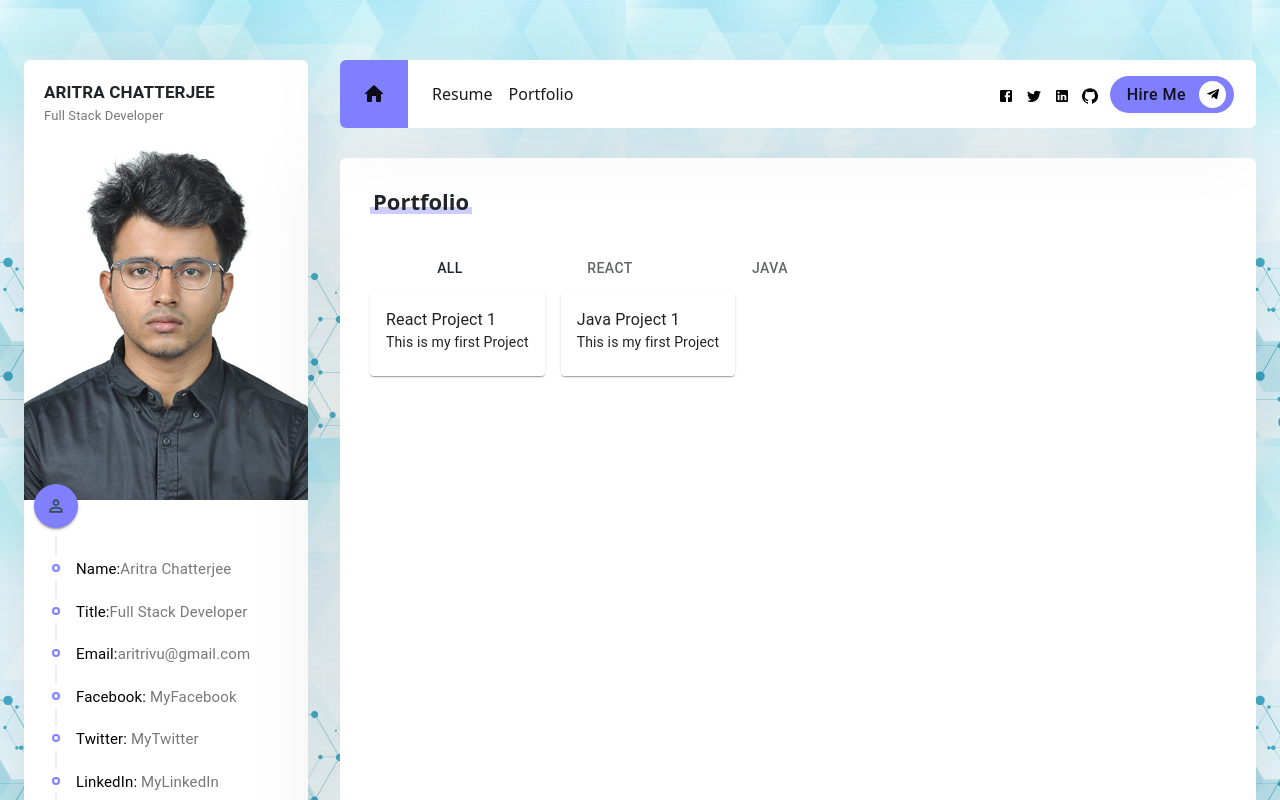
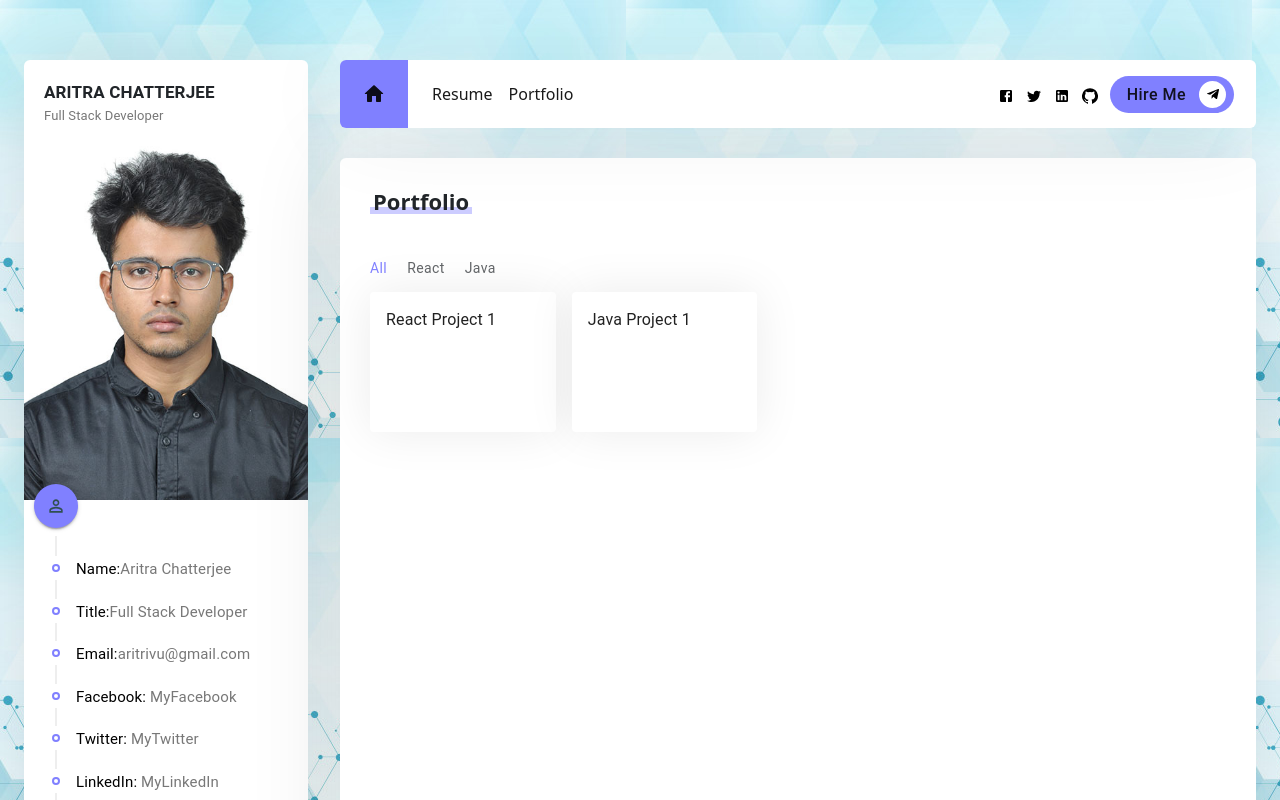
Before and after one commit to Aritra1296/Portfolio-Frontend, a React (Create React App) app: page /portfolio in a window 1280 px wide. Shown: the top 800 px of the page. Built offline with nearby package versions, Linux system fonts and the light colour scheme.

Commit message:
changes in css portfolio

```diff
--- a/src/pages/Portfolio/Portfolio.css
+++ b/src/pages/Portfolio/Portfolio.css
@@ -0,0 +1,41 @@
+
+/* Tabs */
+.customTabs .active{
+ color: var(--main-color);
+}
+.customTabs .customTabs_item{
+ padding: 0;
+ min-width: 0;
+ margin-right: 20px;
+ text-transform: inherit;
+ font-size: 14px;
+ font-weight: 400;
+ outline-width: 0;
+}
+/* End of Tabs */
+
+/* Card */
+.CustomCard {
+height: 100%;
+max-width: 350;
+box-shadow: 0px 0px 48px 0px rgba(4, 6, 4, 0.08) !important;
+border-radius: 5px;
+overflow: hidden;
+outline-width: 0;
+}
+
+.CustomCard .CustomCard_image{
+ height: 140px;
+
+}
+.CustomCard .CustomCard_image{
+
+}
+.CustomCard .CustomCard_description{
+
+}
+/* End of cards */
+
+/* Dialog */
+
+/* End of Dialog */
--- a/src/pages/Portfolio/Portfolio.js
+++ b/src/pages/Portfolio/Portfolio.js
@@ -10,18 +10,14 @@ import CardMedia from '@material-ui/core/CardMedia'
 import Grow from '@material-ui/core/Grow'
 import Dialog from '@material-ui/core/Dialog'
 import DialogTitle from '@material-ui/core/DialogTitle'
+import DialogActions from '@material-ui/core/DialogActions'
+import DialogContent from '@material-ui/core/DialogContent'
 
 const Portfolio = () => {
   const [tabValue, setTabValue] = useState('All')
-  const projectDialog = () => {
-    <Dialog>
-      <DialogTitle></DialogTitle>
-      <img src="" alt="" />
-      <DialogContent>
+  const [projectDialogValue, setProjectDialogValue] = useState(false)
 
-      </DialogContent>
-    </Dialog>
-  }
+  const ProjectDialog = () => {}
 
   return (
     <Grid container className='section pb_45 pt_45'>
@@ -43,12 +39,18 @@ const Portfolio = () => {
             label='All'
             value='All'
             className={
-              tabValue == 'All' ? 'customTabs_item_active' : 'customTabs_item'
+              tabValue == 'All' ? 'customTabs_item active' : 'customTabs_item'
             }
           />
           {[...new Set(resumeData.projects.map((item) => item.tag))].map(
             (tag) => (
-              <Tab label={tag} value={tag} />
+              <Tab
+                label={tag}
+                value={tag}
+                className={
+                  tabValue == tag ? 'customTabs_item active' : 'customTabs_item'
+                }
+              />
             )
           )}
         </Tabs>
@@ -64,7 +66,7 @@ const Portfolio = () => {
                     <Card
                       className='CustomCard'
                       onClick={() => {
-                        console.log('click')
+                        setProjectDialogValue(project)
                       }}
                     >
                       <CardActionArea>
@@ -74,14 +76,13 @@ const Portfolio = () => {
                           title={project.title}
                         >
                           <CardContent>
-                            <Typography className='CustomCard_title'>
+                            <Typography className='CustomCard_image'>
                               {project.title}
                             </Typography>
                             <Typography
                               variant='body2'
-                              className='CustomCard_description'
-                            >
-                              {project.description}
+                              className='' >
+                              {project.caption}
                             </Typography>
                           </CardContent>
                         </CardMedia>
@@ -94,6 +95,36 @@ const Portfolio = () => {
           ))}
         </Grid>
       </Grid>
+
+      {/* Dialog */}
+      <Dialog
+        open={projectDialogValue}
+        onClose={() => {
+          setProjectDialogValue(false)
+        }}
+      >
+        <DialogTitle
+          onClose={() => {
+            setProjectDialogValue(false)
+          }}
+        >
+          {projectDialogValue.title}
+        </DialogTitle>
+        <img src='' alt='' className='projectDialog_image' />
+        <DialogContent>
+          <Typography className='projectDialog_description'>
+            {projectDialogValue.description}
+          </Typography>
+        </DialogContent>
+        <DialogActions className='projectDialog_actions'>
+          {projectDialogValue?.links?.map((link) => (
+            <a href={link.link} target='_blank' className='projectDialog_icon'>
+              {link.icon}
+            </a>
+          ))}
+        </DialogActions>
+      </Dialog>
+      {/* End of Dialog */}
     </Grid>
   )
 }
--- a/src/utils/resumeData.js
+++ b/src/utils/resumeData.js
@@ -3,6 +3,7 @@ import FacebookIcon from '@material-ui/icons/Facebook'
 import TwitterIcon from '@material-ui/icons/Twitter'
 import LinkedInIcon from '@material-ui/icons/LinkedIn'
 import GitHubIcon from '@material-ui/icons/GitHub'
+import Language from '@material-ui/icons/Language'
 import AssignmentOutlinedIcon from '@material-ui/icons/AssignmentOutlined'
 import WebOutlinedIcon from '@material-ui/icons/WebOutlined'
 
@@ -114,12 +115,14 @@ export default {
     {
       tag: 'React',
       imeage:
-        'https://images.unsplash.com/photo-1579546929662-711aa81148cf?ixlib=rb-1.2.1&ixid=MnwxMjA3fDB8MHxwaG90by1wYWdlfHx8fGVufDB8fHx8&auto=format&fit=crop&w=750&q=80',
+        'https://www.google.com/url?sa=i&url=https%3A%2F%2Fblog.prezi.com%2Four-25-best-presentation-backgrounds-that-grab-your-attention%2F&psig=AOvVaw0EzsHjdTG4pmkAcjny8gDC&ust=1625633216879000&source=images&cd=vfe&ved=0CAoQjRxqFwoTCPiZlOXRzfECFQAAAAAdAAAAABAD',
       title: 'React Project 1',
       caption: 'This is short description',
       description: 'This is my first Project',
-      links: [{ link: 'http://web.aritrarivu.co.in/' }],
-      links: [{ link: 'https://github.com/Aritra1296' }],
+      links: [
+        { link: 'https://github.com/Aritra1296', icon: <GitHubIcon /> },
+        { link: 'http://web.aritrarivu.co.in/', icon: <Language /> },
+      ],
     },
     {
       tag: 'Java',
@@ -128,8 +131,10 @@ export default {
       title: 'Java Project 1',
       caption: 'This is short description',
       description: 'This is my first Project',
-      links: [{ link: 'http://web.aritrarivu.co.in/' }],
-      links: [{ link: 'https://github.com/Aritra1296' }],
+      links: [
+        { link: 'https://github.com/Aritra1296', icon: <GitHubIcon /> },
+        { link: 'http://web.aritrarivu.co.in/', icon: <Language /> },
+      ],
     },
   ],
 }
```
